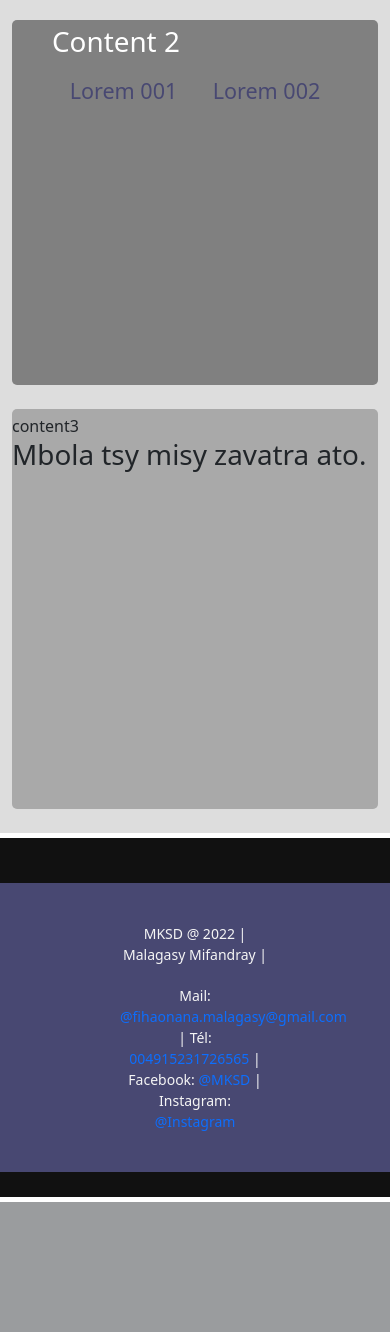
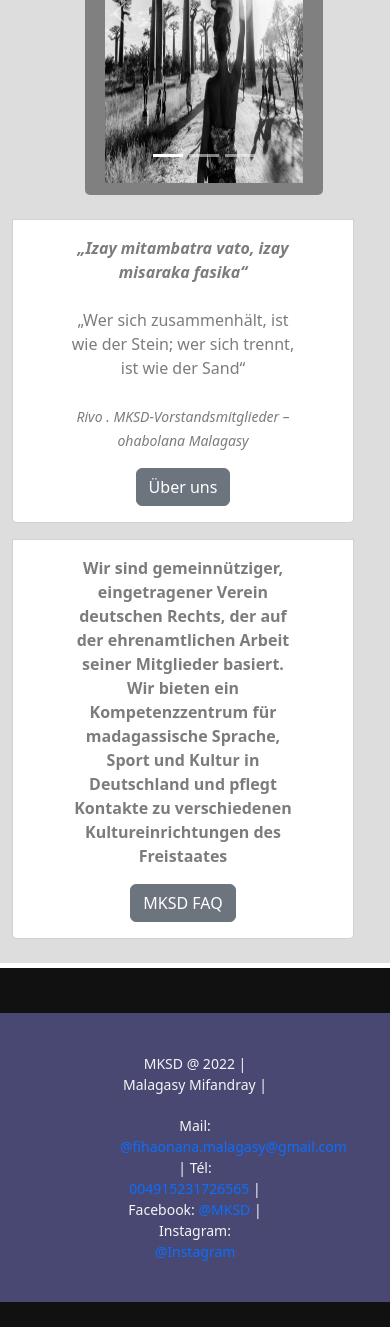
Before and after one commit to C-Iahny/mksd_web, a Django app: page / in a window 390 px wide. Shown: the part 2727-4059 px from the top of the page. Before the commit the page ends 3929 px from the top, so only its background shows below. Run offline with Django 4.2, Linux system fonts and the light colour scheme; data comes from the database, SQL or seed files in the repository; some libraries are stand-ins or nearby versions.

Commit message:
Add files via upload (#1)

```diff
--- a/mksd/templates/header.html
+++ b/mksd/templates/header.html
@@ -63,6 +63,8 @@
       {% endif %}
 
 
+
+
 <!-- ---------------------- SEARCH BAR ------------------------
 
       <form class="d-flex">
@@ -110,6 +112,7 @@
         {% endif %}
 
 
+
      {% else %}
 
             <div class="dropdown-center">
@@ -122,7 +125,7 @@
                     </li>
 
                     <li>
-                      <a class="dropdown-item" href="#">MKSD FAQ</a>
+                      <a class="dropdown-item" href="{% url 'faq' %}">MKSD FAQ</a>
                     </li>
 
                     <li>
@@ -157,6 +160,35 @@
 
 
     </ul>
+
+
+            <div class="dropdown-center">
+                <button class="btn btn-dark dropdown-toggle" type="button" data-bs-toggle="dropdown" aria-expanded="false">
+                    Kontakt
+                </button>
+                  <ul class="dropdown-menu">
+                    <li>
+                      <a class="dropdown-item" href="{% url 'contact' %}">Send email</a>
+                    </li>
+
+                    <li>
+                      <a class="dropdown-item" href="{% url 'faq' %}">MKSD FAQ</a>
+                    </li>
+
+                    <li>
+                      <a class="dropdown-item" href="{% url 'anmeldebogen' %}">Anmeldebogen</a>
+                    </li>
+
+                    <li>
+                      <a class="dropdown-item" href="{% url 'about' %}">Datenschutzerklärung</a>
+                    </li>
+
+                    <li>
+                      <a class="dropdown-item" href="{% url 'impressum' %}">Impressum</a>
+                    </li>
+
+                  </ul>
+            </div>
 
 
 {% if user.is_authenticated %}
--- a/mksd/templates/mksd_home.html
+++ b/mksd/templates/mksd_home.html
@@ -48,8 +48,8 @@ main {
 	color: #111;
 }
 
-#sidebar {
-	background: grey;
+.sidebar {
+	background-color: beige;
 	height: 250px;
 	grid-area: sidebar;
 	border-radius: var(--main-radius);
@@ -62,6 +62,8 @@ main {
 	padding-left: 20px;
 	padding-right: 20px;
 	margin: 20px auto;
+
+	font-family: "Calligraphic";
 
 }
 
@@ -79,7 +81,7 @@ img {
   border-radius: 25%;
 }
 
-#content1 {
+.content1 {
 	/*background: darkgray;*/
 	/*background-image: url("{% static 'images/LOGO.jpeg' %}");*/
 	height: 425px;
@@ -89,15 +91,19 @@ img {
 	padding-top: var(--main-padding);
 }
 
-#content1 .row .col {
+.content1 .row .col {
 		/*background-color: grey;*/
 		/*border-color: red;*/
 		padding: 15px;
 	}
 
 
-#content2 {
+.content2 {
+	margin-left: 225px;
 	background: grey;
+	align-items: center;
+	justify-content: center;
+	width: 65%;
 	height: 350px;
 	padding-left: 20px;
 	padding-right: 20px;
@@ -109,7 +115,7 @@ img {
 	color: #fff;
 }
 
-#content3 {
+.content3 {
 	background: darkgray;
 	background-image: url("{#% static 'images/lolo.png' %#}");
 	height: 400px;
@@ -117,6 +123,12 @@ img {
 	grid-area: content3;
 	border-radius: var(--main-radius);
 	padding-top: var(--main-padding);
+}
+
+.text-content {
+	text-align: center;
+	word-spacing: px;
+	line-height: px;
 }
 
 
@@ -141,23 +153,25 @@ img {
 		height: 100%;
 	}
 
-	#sidebar {
-		height: 695px;
+	.sidebar {
+		height: 505px;
 	}
 
-	#content1 {
+	.content1 {
 		flex-wrap: wrap;
 		height: 35px;
 	}
 
-	#content1 img {
+	.content1 img {
 		height: 545px;
 	}
 
 
-	#content2 {
+	.content2 {
 		height: 365px;
+		padding-top: 13px;
 		margin-top: 1280px;
+		margin-left: 73px;
 	}
 
 	.container {
@@ -201,7 +215,7 @@ img {
 			      			animate_zoomIn
 			      		{% endif %}
 			      		">
-			      		<a class="link" href="{% url 'article-detail' post.pk %}" style="padding-bottom: 500px;">
+			      		<a class="link" href="{% url 'article-detail' post.pk %}" style="padding-bottom: 500px; color: orangered;">
 			      		{{ post.title }}
 			      		</a>
 			      	</h1>
@@ -232,10 +246,10 @@ img {
 
 
 	<div class="card text-bg-dark">
-		<h4 style="text-align: center;">Madagassische Kultur und Sport in Deutschland</h4>
+		<h4 style="text-align: center;">Madagassisches Kultur und Sporttreffen in Deutschland</h4>
 	</div>
 		<br>
-		<div id="sidebar">
+		<div class="sidebar">
 			<h1 style="padding-left: 20px;"></h1>
 		<div>
 
@@ -243,6 +257,7 @@ img {
 				<h4>
 						Wir sind madagassische Gemeinden in Deutschland, die die Verbundenheit zwischen allen Madagassen in Deutschland sowie in Europa als oberstes Ziel haben.
 				</h4>
+				<br>
 				<h4>
 					IZAHAY DIA VONDROM-PIARAHAMONINA MALAGASY IZAY MIPETRAKA ETO ALEMANA, IZAY MANANA LAHARAM-PAHAMEHANA. NY FIRAISANKINA EO AMIN’NY SAMY MALAGASY REHETRA ETO ALEMANA ARY KOA ETO EROPA
 				</h4>
@@ -253,7 +268,7 @@ img {
 
 <br>
 <!----------------------- CONTENT 1 ------------------------>
-	<div id="content1">
+	<div class="content1">
 
 
 			<div class="row row-cols-1 row-cols-md-3 g-4">
@@ -265,10 +280,12 @@ img {
 			      </div>
 
 						{% for neu in neuigkeit %}
+						<a href="{% url 'neu-detail' neu.pk %}">
 			      <img style="max-height: 335px;" src="{{ neu.file.url }}" class="card-img-top" alt="...">
 			      {% empty %}
 			      	<h2>Comming soon</h2>
 			      {% endfor %}
+			    	</a>
 			    </div>
 
 			  </div>
@@ -309,17 +326,57 @@ img {
 <br>
 <!----------------------- CONTENT 2 ------------------------>
 
-	<div id="content2">
-		<h1 style="padding-left: 20px;">Content 2</h1>
+	<div class="content2">
+			<div id="carouselExampleCaptions" class="carousel slide" data-bs-ride="carousel">
+			  <div class="carousel-indicators">
+			    <button type="button" data-bs-target="#carouselExampleIndicators" data-bs-slide-to="0" class="active" aria-current="true" aria-label="Slide 1"></button>
+			    <button type="button" data-bs-target="#carouselExampleIndicators" data-bs-slide-to="1" aria-label="Slide 2"></button>
+			    <button type="button" data-bs-target="#carouselExampleIndicators" data-bs-slide-to="2" aria-label="Slide 3"></button>
+			  </div>
 
-		<div class="text">
-			<h4>
-				Lorem 001
-			</h4>
-			<h4>
-				Lorem 002
-			</h4>
-		</div>
+			  <div class="carousel-inner">
+			  	{% for img in cat_menu %}
+			    <div class="carousel-item {% if forloop.counter0 == 0 %} active {% endif %}">
+
+			      <img src="{{ img.banner.url }}" class="d-block w-100" style="height:340px;" alt="Slide">
+
+			      <div class="carousel-caption d-none d-md-block">
+			      	<h1 class="animate_animated
+			      		{% if forloop.counter0 == 0 %}
+			      			animate_fadeInDown
+			      		{% endif %}
+
+			      		{% if forloop.revcounter == 1 %}
+			      			animate_slideInDown
+			      		{% endif %}
+
+			      		{% if forloop.revcounter == 2 %}
+			      			animate_zoomIn
+			      		{% endif %}
+			      		">
+			      		<a class="link" href="{% url 'productdetail' img.pk %}" style="padding-bottom: 500px; color: orangered;">
+			      		{{ img.title }}
+			      		</a>
+			      	</h1>
+
+			      </div>
+
+
+
+			    </div>
+
+			    {% endfor %}
+			  </div>
+
+			  <button class="carousel-control-prev" type="button" data-bs-target="#carouselExampleIndicators" data-bs-slide="prev">
+			    <span class="carousel-control-prev-icon" aria-hidden="true"></span>
+			    <span class="visually-hidden">Previous</span>
+			  </button>
+			  <button class="carousel-control-next" type="button" data-bs-target="#carouselExampleIndicators" data-bs-slide="next">
+			    <span class="carousel-control-next-icon" aria-hidden="true"></span>
+			    <span class="visually-hidden">Next</span>
+			  </button>
+			</div>
 
   </div>
 
@@ -327,10 +384,42 @@ img {
 <br>
 <!----------------------- CONTENT 3 ------------------------>
 
-<div>
-	<div id="content3">content3
-		<h1>Mbola tsy misy zavatra ato.</h1>
-	</div>
+<div class="text-content">
+<div class="row">
+  <div class="col-sm-6 mb-3 mb-sm-0">
+    <div class="card">
+      <div class="card-body">
+        <p class="card-text"><strong><i>„Izay mitambatra vato, izay misaraka fasika“</i></strong>
+        	<br><br>
+					„Wer sich zusammenhält, ist wie der Stein; wer sich trennt, ist wie der Sand“
+					<br><br>
+					<small><i>Rivo . MKSD-Vorstandsmitglieder – ohabolana Malagasy</i></small></p>
+        <a href="{% url 'uber_uns' %}" class="btn btn-secondary">Über uns</a>
+      </div>
+    </div>
+  </div>
+  <div class="col-sm-6">
+    <div class="card">
+      <div class="card-body">
+        <p class="card-text"><strong>
+        	Wir sind gemeinnütziger, eingetragener
+					Verein deutschen Rechts, der auf
+					der ehrenamtlichen Arbeit seiner
+					Mitglieder basiert.
+					<br>
+					Wir bieten ein Kompetenzzentrum für
+					madagassische Sprache, Sport und
+					Kultur in Deutschland und pflegt
+					Kontakte zu verschiedenen
+					Kultureinrichtungen des Freistaates
+					</strong>
+				</p>
+        <a href="{% url 'faq' %}" class="btn btn-secondary">MKSD FAQ</a>
+      </div>
+    </div>
+  </div>
+</div>
+
 </div>
 
 <br>
```
